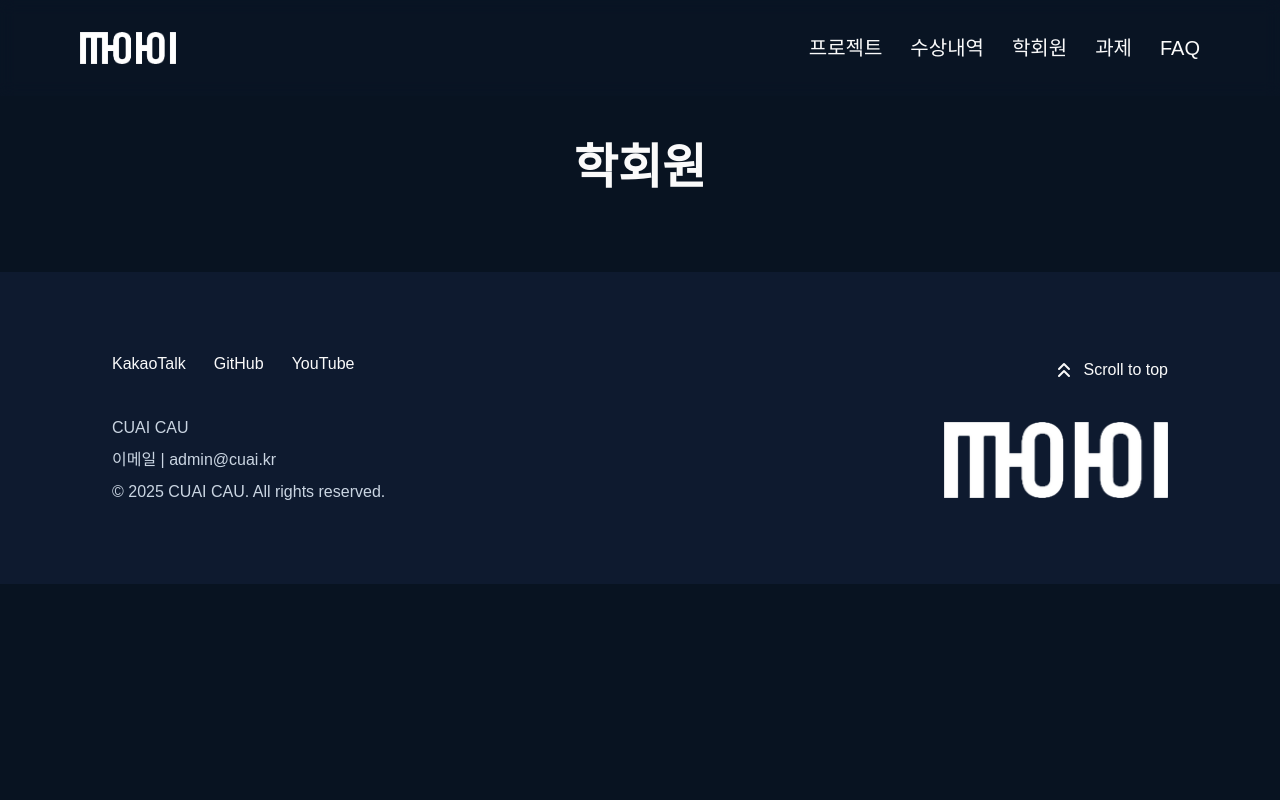
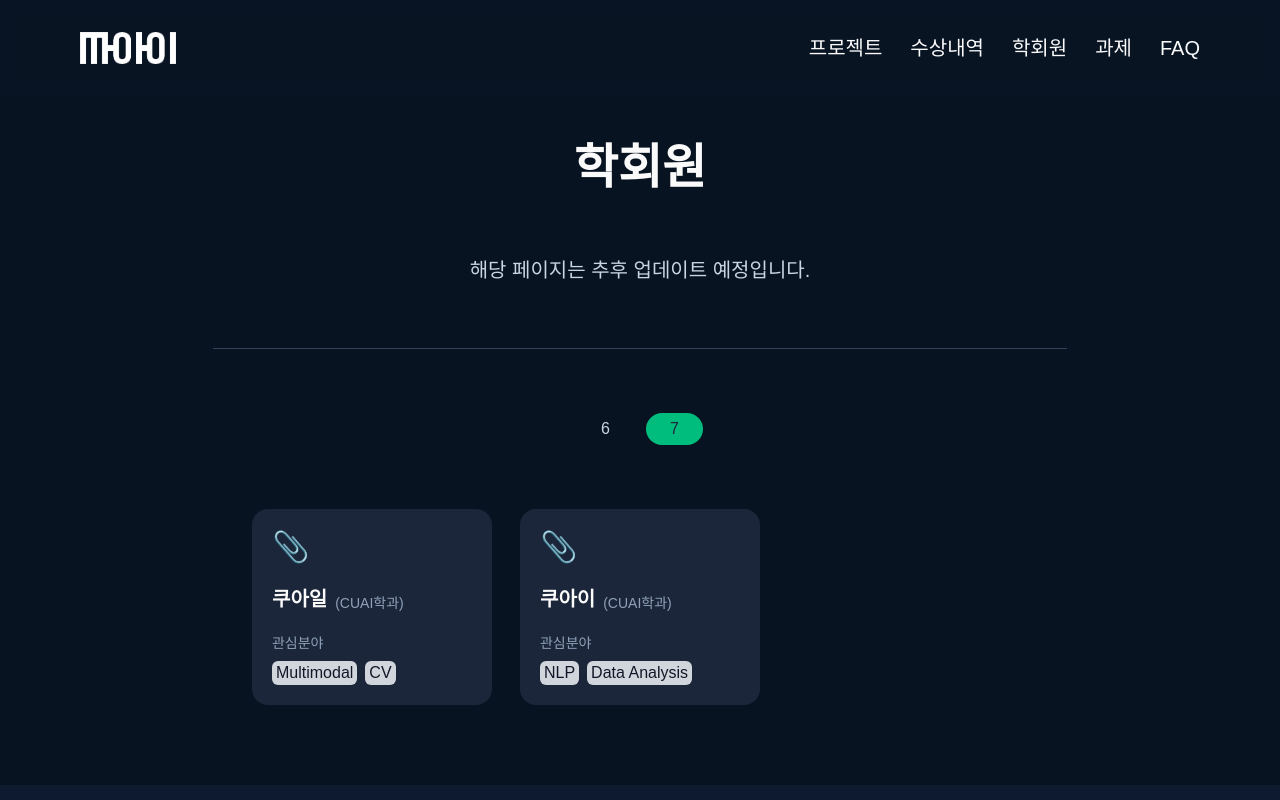
Before and after one commit to CUAI-CAU/CUAI_Webpage, a Next.js app in the folder frontend/: page /members in a window 1280 px wide. Shown: the top 800 px of the page. Built offline with nearby package versions, Linux system fonts and the light colour scheme.

Commit message:
frontend/feat: 학회원 페이지 추가

```diff
--- a/frontend/src/app/awards/page.tsx
+++ b/frontend/src/app/awards/page.tsx
@@ -16,7 +16,7 @@ export default function AwardsPage() {
 
     return (
         <FadeInOnMount className="flex justify-center items-center">
-            <TitledSection title="수상 내역" className="w-5/6 md:w-3/4 xl:w-2/3 2xl:w-1/2">
+            <TitledSection title="수상 내역" className="w-11/12 md:w-3/4 xl:w-2/3 2xl:w-1/2">
                 <div className="text-md md:text-xl text-slate-300 text-center max-w-xs md:max-w-sm">
                     학회원들의 지난 수상 내역입니다. 확인 가능한 자료를 기반으로 구성되었으며, 일부 누락된 내용이 있을
                     수 있습니다.
--- a/frontend/src/app/members/page.tsx
+++ b/frontend/src/app/members/page.tsx
@@ -1,9 +1,79 @@
+'use client'
+
+import { useState } from 'react'
 import { FadeInOnMount, TitledSection } from '@/components'
+import { ColoredTag } from '@/components/notion'
+// import { useGetMembers } from '@/hooks/useGetMembers'
+
+const TEMP_MEMBERS_BY_GENERATION = [
+    {
+        generation: 6,
+        members: [],
+    },
+    {
+        generation: 7,
+        members: [
+            { id: 1, name: '쿠아일', major: 'CUAI학과', interest: ['Multimodal', 'CV'] },
+            { id: 2, name: '쿠아이', major: 'CUAI학과', interest: ['NLP', 'Data Analysis'] },
+        ],
+    },
+]
 
 export default function MembersPage() {
+    const [selectedGeneration, setSelectedGeneration] = useState(7)
+    // const { data: members, isLoading } = useGetMembers()
+
     return (
         <FadeInOnMount className="flex justify-center items-center">
-            <TitledSection title="학회원" className="w-3/4"></TitledSection>
+            <TitledSection title="학회원" className="w-11/12 md:w-3/4 xl:w-2/3 2xl:w-1/2">
+                <div className="text-md md:text-xl text-slate-300 text-center max-w-xs md:max-w-sm">
+                    해당 페이지는 추후 업데이트 예정입니다.
+                </div>
+
+                <div className="w-full border-b border-slate-700" />
+
+                <div className="flex justify-center gap-3">
+                    {TEMP_MEMBERS_BY_GENERATION.map((section) => (
+                        <button
+                            key={section.generation}
+                            disabled
+                            onClick={() => setSelectedGeneration(section.generation)}
+                            className={`cursor-pointer px-6 py-1 border border-none rounded-full transition-colors duration-300 ${
+                                selectedGeneration === section.generation
+                                    ? 'bg-emerald-500 text-slate-800'
+                                    : 'text-slate-300 hover:bg-slate-700'
+                            }`}
+                        >
+                            {section.generation}
+                        </button>
+                    ))}
+                </div>
+
+                <div className="grid grid-cols-1 md:grid-cols-2 lg:grid-cols-3 gap-7 place-items-center">
+                    {TEMP_MEMBERS_BY_GENERATION.find(
+                        (section) => section.generation === selectedGeneration
+                    )?.members.map((member) => (
+                        <div
+                            key={member.id}
+                            className="bg-slate-800/90 rounded-2xl w-60 p-5 space-y-5 transition-all duration-300 hover:-translate-y-1 hover:scale-[1.02]"
+                        >
+                            <div className="text-3xl">📎</div>
+                            <div className="flex flex-row items-end gap-2">
+                                <div className="text-xl font-semibold">{member.name}</div>
+                                <p className="text-slate-400 text-sm whitespace-nowrap">({member.major})</p>
+                            </div>
+                            <div className="space-y-2">
+                                <p className="text-slate-400 text-sm">관심분야</p>
+                                <div className="flex flex-wrap gap-2">
+                                    {member.interest.map((item, i) => (
+                                        <ColoredTag key={i} text={item} color="gray" />
+                                    ))}
+                                </div>
+                            </div>
+                        </div>
+                    ))}
+                </div>
+            </TitledSection>
         </FadeInOnMount>
     )
 }
--- a/frontend/src/app/projects/page.tsx
+++ b/frontend/src/app/projects/page.tsx
@@ -18,7 +18,7 @@ export default function ProjectsPage() {
 
     return (
         <FadeInOnMount className="flex justify-center items-center">
-            <TitledSection title="프로젝트" className="w-5/6 md:w-3/4 xl:w-2/3 2xl:w-1/2">
+            <TitledSection title="프로젝트" className="w-11/12 md:w-3/4 xl:w-2/3 2xl:w-1/2">
                 <div className="text-md md:text-xl text-slate-300 text-center max-w-xs md:max-w-sm">
                     주요 프로젝트들을 소개합니다. 하단의 토글을 눌러 학회원들이 어떤 문제를 해결하고, 어떤 기술을
                     시도했는지 확인해보세요.
@@ -26,7 +26,7 @@ export default function ProjectsPage() {
 
                 <div className="w-full border-b border-slate-700" />
 
-                <div className="w-full space-y-7">
+                <div className="w-full space-y-5 md:space-y-7">
                     {/* project selector */}
                     {isLoading ? (
                         <ProjectSelectorSkeleton />
--- a/frontend/src/app/quiz/_components/MemberAuth.tsx
+++ b/frontend/src/app/quiz/_components/MemberAuth.tsx
@@ -41,7 +41,7 @@ export const MemberAuth = ({ setIsVerified, setUserInfo }: MemberAuthProps) => {
 
     return (
         <div className="w-full md:w-2/3 lg:w-1/2 flex flex-col p-10 border border-none rounded-2xl bg-slate-800">
-            <h3 className="mb-7 text-center text-2xl font-normal">Membership Verification</h3>
+            <h3 className="mb-7 text-center text-2xl font-medium">Membership Verification</h3>
 
             <form onSubmit={handleSubmit(onSubmit)} className="flex flex-col space-y-1">
                 <label className="text-start">name: </label>
--- /dev/null
+++ b/frontend/src/components/notion/ColoredTag.tsx
@@ -0,0 +1,18 @@
+const colorMap: Record<string, string> = {
+    default: 'bg-slate-100 text-slate-900',
+    red: 'bg-red-200 text-red-900',
+    orange: 'bg-orange-200 text-orange-900',
+    yellow: 'bg-yellow-100 text-yellow-900',
+    green: 'bg-green-200 text-green-900',
+    blue: 'bg-blue-200 text-blue-900',
+    purple: 'bg-purple-300 text-purple-900',
+    pink: 'bg-pink-200 text-pink-900',
+    brown: 'bg-[#dbc4ba] text-[#5a3424]',
+    gray: 'bg-gray-300 text-gray-900',
+}
+
+export const ColoredTag = ({ text, color = 'default' }: { text: string | undefined; color?: string }) => {
+    const bgClass = colorMap[color]
+
+    return <p className={`w-fit px-1 rounded-md font-medium whitespace-nowrap ${bgClass}`}>{text}</p>
+}
--- a/frontend/src/components/notion/PropertyRenderers.tsx
+++ b/frontend/src/components/notion/PropertyRenderers.tsx
@@ -1,27 +1,10 @@
 import { Tag } from '@/types/notion/common'
-
-const colorMap: Record<string, string> = {
-    default: 'bg-slate-100 text-slate-900',
-    red: 'bg-red-200 text-red-900',
-    orange: 'bg-orange-200 text-orange-900',
-    yellow: 'bg-yellow-100 text-yellow-900',
-    green: 'bg-green-200 text-green-900',
-    blue: 'bg-blue-200 text-blue-900',
-    purple: 'bg-purple-300 text-purple-900',
-    pink: 'bg-pink-200 text-pink-900',
-    brown: 'bg-[#dbc4ba] text-[#5a3424]',
-    gray: 'bg-gray-300 text-gray-900',
-}
-
-const TagItem = ({ text, color = 'default' }: { text: string | undefined; color?: string }) => {
-    const bgClass = colorMap[color]
-    return <p className={`w-fit px-1 rounded-md font-medium whitespace-nowrap ${bgClass}`}>{text}</p>
-}
+import { ColoredTag } from './ColoredTag'
 
 export const SelectProperties = ({ label, content }: { label: string; content: Tag }) => (
     <div className="grid grid-cols-4 gap-7">
         <p className="text-slate-400 whitespace-nowrap">{label}</p>
-        <TagItem text={content.name} />
+        <ColoredTag text={content.name} color={content.color} />
     </div>
 )
 
@@ -30,7 +13,7 @@ export const MultiSelectProperties = ({ label, contents }: { label: string; cont
         <p className="text-slate-400 whitespace-nowrap">{label}</p>
         <div className="col-span-3 flex flex-row flex-wrap gap-3">
             {contents.map((content) => (
-                <TagItem key={content.id} text={content.name} color={content.color} />
+                <ColoredTag key={content.id} text={content.name} color={content.color} />
             ))}
         </div>
     </div>
--- a/frontend/src/components/notion/index.ts
+++ b/frontend/src/components/notion/index.ts
@@ -1,2 +1,3 @@
 export * from './PropertyRenderers'
 export * from './BlockRenderer'
+export * from './ColoredTag'
--- /dev/null
+++ b/frontend/src/hooks/useGetMembers.ts
@@ -0,0 +1,18 @@
+'use client'
+
+import { MembersNotionPage } from '@/types/notion/properties'
+import { useQuery } from '@tanstack/react-query'
+
+async function fetchMembers(): Promise<MembersNotionPage[]> {
+    const res = await fetch('/api/members')
+    if (!res.ok) throw new Error('Failed to fetch members')
+    return res.json()
+}
+
+export function useGetMembers() {
+    return useQuery({
+        queryKey: ['members'],
+        queryFn: fetchMembers,
+        staleTime: 1000 * 60 * 10,
+    })
+}
```
